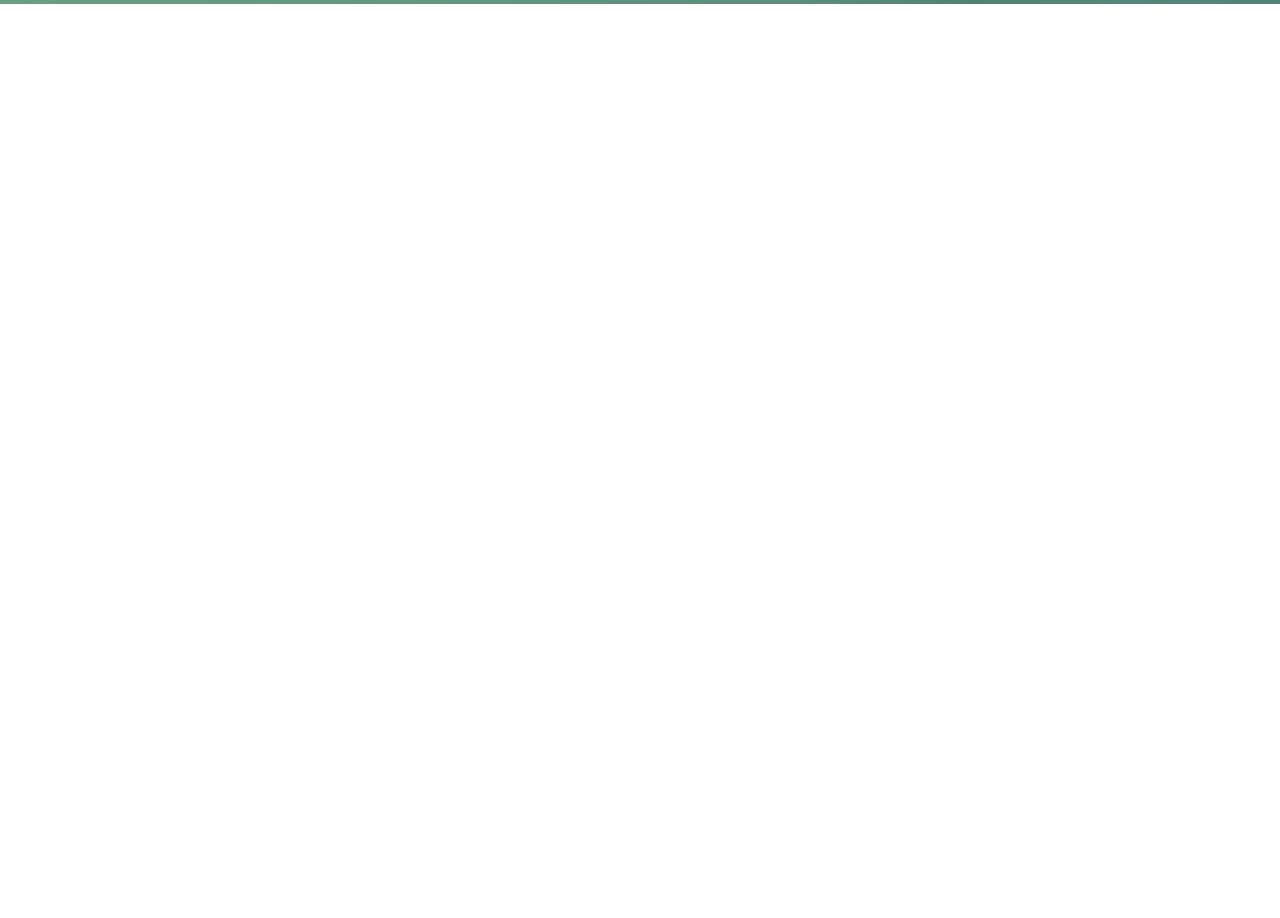
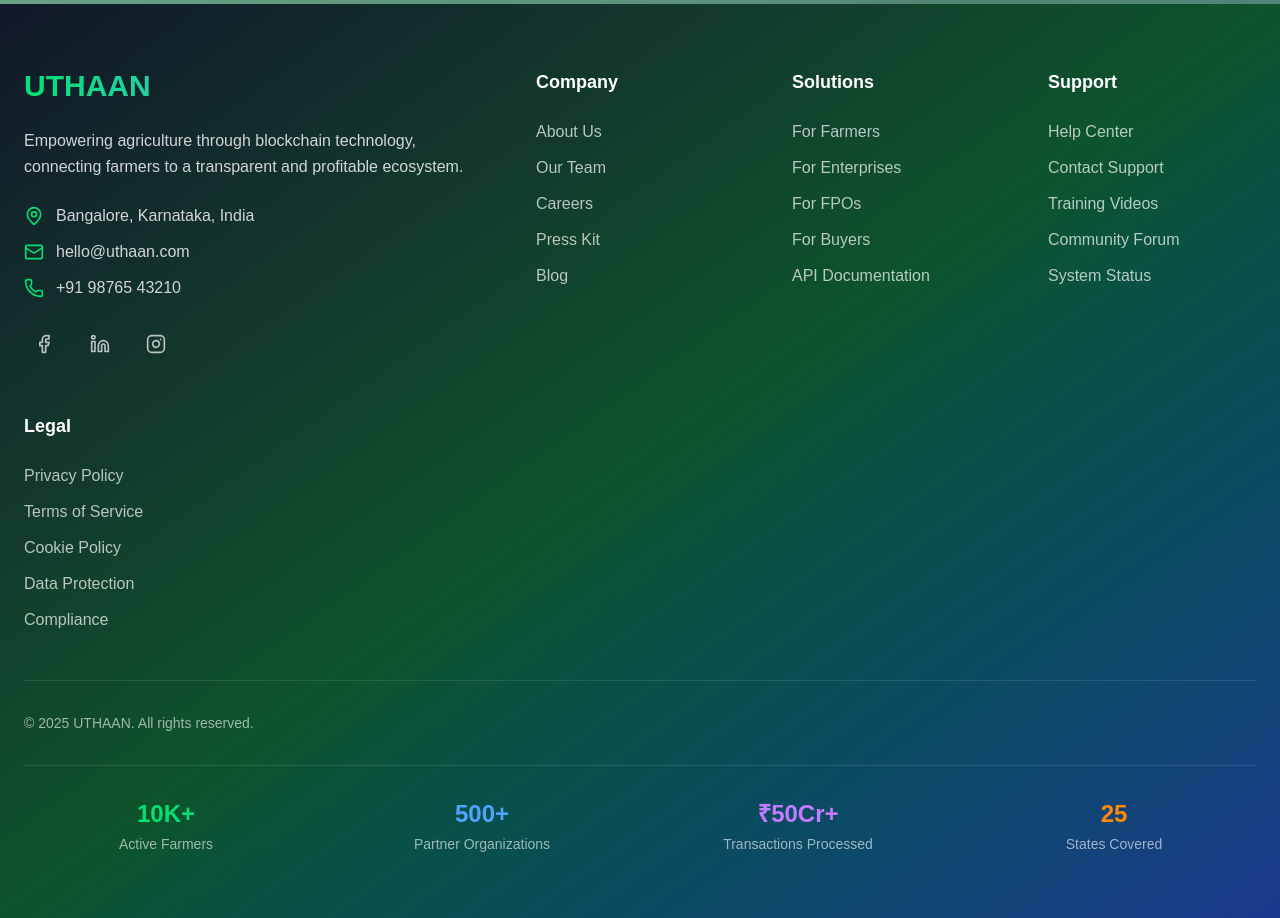
Before and after one commit to rohit-lagom/unati, a Next.js app: page / in a window 1280 px wide. Shown: the part 820-1738 px from the top of the page. Before the commit the page ends 824 px from the top, so only its background shows below. Built offline with nearby package versions, Linux system fonts and the light colour scheme; grey boxes are pictures that could not be loaded.

Commit message:
feat(Footer): Added footer Section

```diff
--- /dev/null
+++ b/src/app/components/Footer/Footer.jsx
@@ -0,0 +1,156 @@
+import React from 'react';
+import { Mail, Phone, MapPin, Facebook, X , Linkedin, Instagram, Globe } from 'lucide-react';
+
+const Footer = () => {
+  const footerSections = {
+    company: {
+      title: 'Company',
+      links: [
+        { name: 'About Us', href: '#' },
+        { name: 'Our Team', href: '#' },
+        { name: 'Careers', href: '#' },
+        { name: 'Press Kit', href: '#' },
+        { name: 'Blog', href: '#' }
+      ]
+    },
+    solutions: {
+      title: 'Solutions',
+      links: [
+        { name: 'For Farmers', href: '#' },
+        { name: 'For Enterprises', href: '#' },
+        { name: 'For FPOs', href: '#' },
+        { name: 'For Buyers', href: '#' },
+        { name: 'API Documentation', href: '#' }
+      ]
+    },
+    support: {
+      title: 'Support',
+      links: [
+        { name: 'Help Center', href: '#' },
+        { name: 'Contact Support', href: '#' },
+        { name: 'Training Videos', href: '#' },
+        { name: 'Community Forum', href: '#' },
+        { name: 'System Status', href: '#' }
+      ]
+    },
+    legal: {
+      title: 'Legal',
+      links: [
+        { name: 'Privacy Policy', href: '#' },
+        { name: 'Terms of Service', href: '#' },
+        { name: 'Cookie Policy', href: '#' },
+        { name: 'Data Protection', href: '#' },
+        { name: 'Compliance', href: '#' }
+      ]
+    }
+  };
+
+  const socialLinks = [
+    { name: 'Facebook', icon: Facebook, href: '#' },
+    { name: 'LinkedIn', icon: Linkedin, href: '#' },
+    { name: 'Instagram', icon: Instagram, href: '#' }
+  ];
+
+  return (
+    <footer className="bg-gradient-to-br from-gray-900 via-green-900 to-blue-900 text-white">
+      <div className="max-w-7xl mx-auto px-6 py-16">
+        {/* Main Footer Content */}
+        <div className="grid lg:grid-cols-5 gap-12">
+          {/* Brand Section */}
+          <div className="lg:col-span-2">
+            <h2 className="text-3xl font-bold mb-6 bg-gradient-to-r from-green-400 to-blue-400 bg-clip-text text-transparent">
+              UTHAAN
+            </h2>
+            <p className="text-white/80 mb-6 leading-relaxed">
+            Empowering agriculture through blockchain technology, connecting farmers to a transparent and profitable ecosystem.</p>
+
+            {/* Contact Info */}
+            <div className="space-y-3 mb-6">
+              <div className="flex items-center space-x-3">
+                <MapPin className="w-5 h-5 text-green-400 flex-shrink-0" />
+                <span className="text-white/80">Bangalore, Karnataka, India</span>
+              </div>
+              <div className="flex items-center space-x-3">
+                <Mail className="w-5 h-5 text-green-400 flex-shrink-0" />
+                <span className="text-white/80">hello@uthaan.com</span>
+              </div>
+              <div className="flex items-center space-x-3">
+                <Phone className="w-5 h-5 text-green-400 flex-shrink-0" />
+                <span className="text-white/80">+91 98765 43210</span>
+              </div>
+            </div>
+
+            {/* Social Links */}
+            <div className="flex space-x-4">
+              {socialLinks.map((social) => (
+                <a
+                  key={social.name}
+                  href={social.href}
+                  className="w-10 h-10 glassmorphism-dark rounded-full flex items-center justify-center hover:scale-110 transition-all duration-300 group"
+                >
+                  <social.icon className="w-5 h-5 text-white/70 group-hover:text-white transition-colors" />
+                </a>
+              ))}
+            </div>
+          </div>
+
+          {/* Footer Links */}
+          {Object.entries(footerSections).map(([key, section]) => (
+            <div key={key}>
+              <h3 className="text-lg font-bold mb-6 text-white">{section.title}</h3>
+              <ul className="space-y-3">
+                {section.links.map((link) => (
+                  <li key={link.name}>
+                    <a
+                      href={link.href}
+                      className="text-white/70 hover:text-white transition-colors duration-300 hover:translate-x-1 transform inline-block"
+                    >
+                      {link.name}
+                    </a>
+                  </li>
+                ))}
+              </ul>
+            </div>
+          ))}
+        </div>
+
+
+        <div className="border-t border-white/10 mt-12 pt-8">
+          <div className="flex flex-col md:flex-row justify-between items-center space-y-4 md:space-y-0">
+
+
+            {/* Copyright */}
+            <div className="text-center md:text-right">
+              <p className="text-white/60 text-sm">
+                © 2025 UTHAAN. All rights reserved.
+              </p>
+            </div>
+          </div>
+        </div>
+
+        <div className="border-t border-white/10 mt-8 pt-8">
+          <div className="grid grid-cols-2 md:grid-cols-4 gap-8 text-center">
+            <div>
+              <div className="text-2xl font-bold text-green-400 mb-1">10K+</div>
+              <div className="text-white/60 text-sm">Active Farmers</div>
+            </div>
+            <div>
+              <div className="text-2xl font-bold text-blue-400 mb-1">500+</div>
+              <div className="text-white/60 text-sm">Partner Organizations</div>
+            </div>
+            <div>
+              <div className="text-2xl font-bold text-purple-400 mb-1">₹50Cr+</div>
+              <div className="text-white/60 text-sm">Transactions Processed</div>
+            </div>
+            <div>
+              <div className="text-2xl font-bold text-orange-400 mb-1">25</div>
+              <div className="text-white/60 text-sm">States Covered</div>
+            </div>
+          </div>
+        </div>
+      </div>
+    </footer>
+  );
+};
+
+export default Footer;
--- a/src/app/page.js
+++ b/src/app/page.js
@@ -1,6 +1,7 @@
 import Image from "next/image";
 import HeroSection from "./components/HeroSection/HeroSection";
 import Header from "./components/Header/Header";
+import Footer from "./components/Footer/Footer";
 
 export default function Home() {
   return (
@@ -8,6 +9,7 @@ export default function Home() {
     <main className="relative">
       <Header />
       <HeroSection />
+      <Footer />
     </main>
 
   );
```
